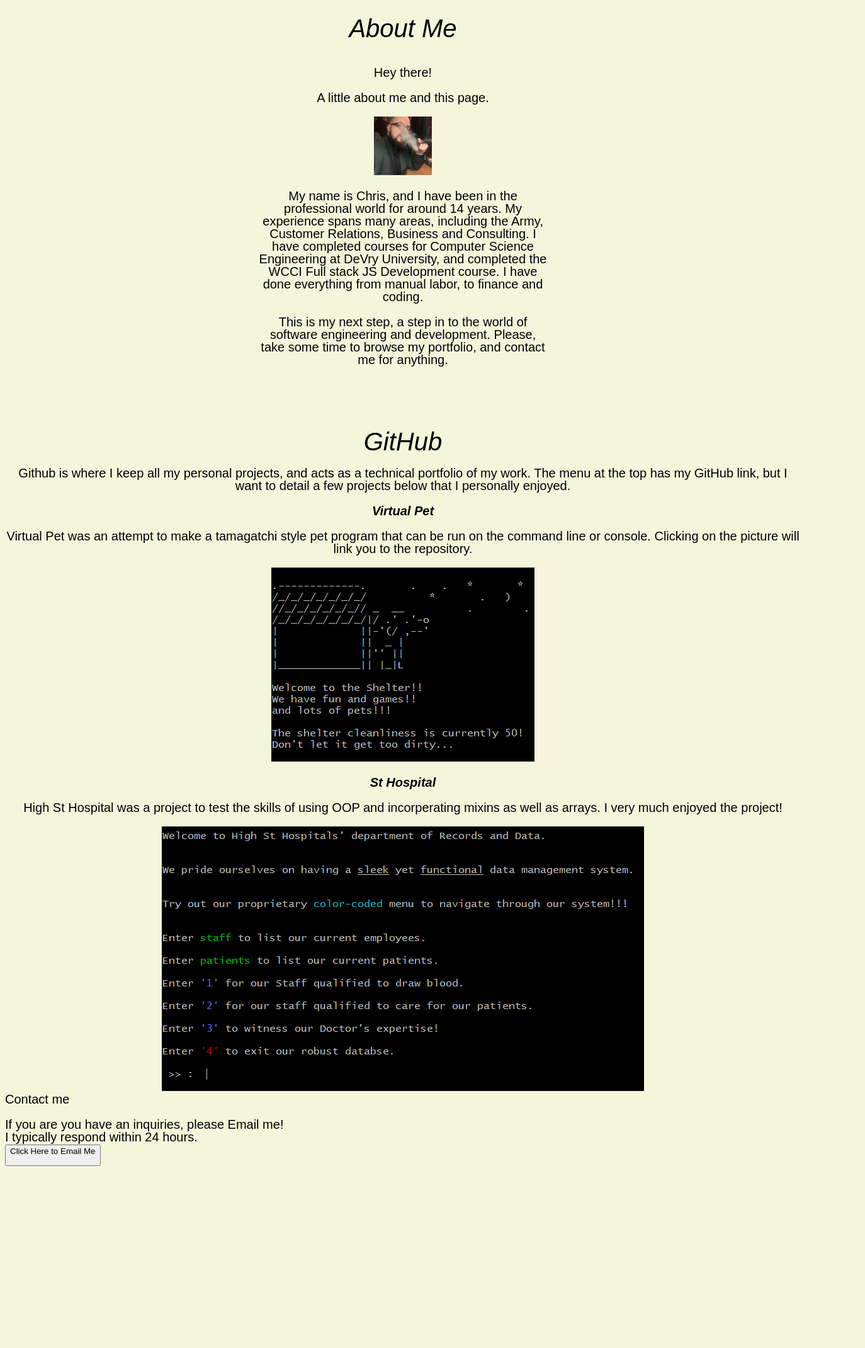
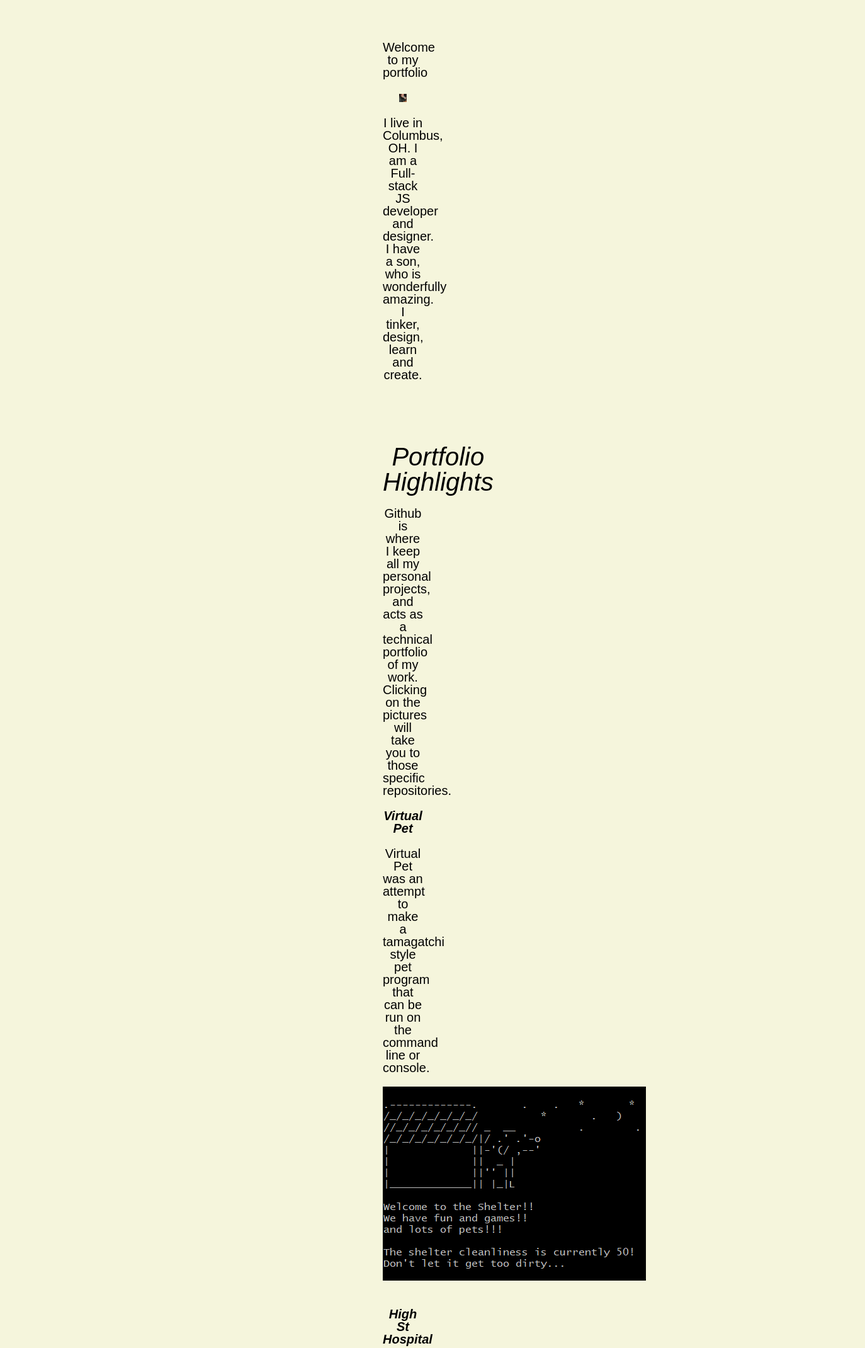
Before and after one commit to Chris-Ross/Chris-Ross.github.io, a plain HTML site: page index.html in a window 1280 px wide. Shown: the part 425-2565 px from the top of the page at 63% size, 1374 px wide, since content can reach past the window. Before the commit the page ends 2296 px from the top, so only its background shows below. Drawn offline with Linux system fonts and the light colour scheme.

Commit message:
Created resume page, submittion form, and formatted page. Still trying to figure out grid

```diff
--- a/index.css
+++ b/index.css
@@ -21,7 +21,7 @@ html {
 
 a {
   text-decoration: none;
-  color: white;
+  color: violet;
 }
 
 a:hover {
@@ -32,8 +32,7 @@ a:hover {
 
 .main-header {
   align-content: center;
-  /* background-color: blueviolet; */
-  /* To enable flexbox on a certain class, it needs to be enabled as below */
+   /* To enable flexbox on a certain class, it needs to be enabled as below */
   display: flex;
   justify-content: space-between;
   margin-bottom: 2rem;
@@ -50,13 +49,16 @@ a:hover {
 .nav__list {
 display: flex;
 list-style-type: none;
--webkit-text-stroke: 0.5px;
--webkit-text-stroke-color: black;
+font-style: bold;
+text-shadow: 0.05rem 0.05rem black;
 }
 
 
 .nav__list-item {
+  /* color: white; */
   margin-right: 0.5rem;
+
+
 }
 
 .nav__list-item:last-child {
@@ -68,6 +70,7 @@ h1 {
   -webkit-text-stroke: 1px;
   -webkit-text-stroke-color: black;
   font-size: 2.5rem;
+  text-shadow: 0.2rem 0.2rem purple
 
 
 }
@@ -104,22 +107,22 @@ h1 {
 }
 
 
-/* This is the CSS for the ABout Me section */
+/* This is the CSS for the articled sections */
 
-.about-me__header {
+/* .about-me__header {
   align-content: center;
   display: flex;
   font-size: 2rem;
   font-style: oblique;
   justify-content: space-around;
-}
+} */
 
 .about-me__article {
   align-content: center;
   text-align: center;
   margin-bottom: 4rem;
-  padding-left: 20rem;
-  padding-right: 20rem;
+  padding-left: 30rem;
+  padding-right: 30rem;
 }
 
 .profile-image {
@@ -132,6 +135,9 @@ h1 {
   /* display: flex; */
   justify-content: space-around;
   text-align: center;
+  margin-bottom: 4rem;
+  padding-left: 30rem;
+  padding-right: 30rem;
 }
 
 .github__header {
@@ -142,8 +148,31 @@ h1 {
   justify-content: space-around;
 }
 
+/* .vp-image {
 
+} */
 
+/* .hsh-linkImage {
+
+} */
+
+.contact {
+  align-content: center;
+  /* display: flex; */
+  justify-content: space-around;
+  text-align: center;
+  margin-bottom: 4rem;
+  padding-left: 30rem;
+  padding-right: 30rem;
+}
+
+.contact__header {
+  align-content: center;
+  display: flex;
+  font-size: 2rem;
+  font-style: oblique;
+  justify-content: space-around;
+}
 
 /* .about-me__header {
   font-size: 2rem;
--- a/index.html
+++ b/index.html
@@ -12,9 +12,9 @@
       <h1><b>Chris Ross</b></h1>
       <nav class="nav">
         <ul class="nav__list">
-          <li class="nav__list-item"><a href="/resume">Home</a></li>
-          <li class="nav__list-item"><a href="/resume">Resume</a></li>
-          <li class="nav__list-item"><a href="/contact">Contact</a></li>
+          <li class="nav__list-item"><a href="/">Home</a></li>
+          <li class="nav__list-item"><a href="/resume.html">Resume</a></li>
+          <li class="nav__list-item"><a href="#contact">Contact</a></li>
           </ul>
         </nav>
 
@@ -33,56 +33,49 @@
         </h2>
       </div>
     <section class="about-me">
-      <Header class="about-me__header">About Me</Header>
+      <!-- <Header class="about-me__header">About Me</Header> -->
       <article class="about-me__article">
-        <p><br>Hey there!</p>
-        <p>A little about me and this page.</p>
+        <p><br>Welcome to my portfolio</p>
+        <!-- <p>A little about me and this page.</p> -->
         <img
           src="Images/profile-pic.jpg"
           alt="Chris Ross"
           class="profile-image"
         />
         <p>
-          My name is Chris, and I have been in the professional world for around
-          14 years. My experience spans many areas, including the Army, Customer
-          Relations, Business and Consulting. I have completed courses for
-          Computer Science Engineering at DeVry University, and completed the
-          WCCI Full stack JS Development course. I have done everything from
-          manual labor, to finance and coding.
+          I live in Columbus, OH. I am a Full-stack JS developer and designer.
+          I have a son, who is wonderfully amazing. I tinker, design, learn and create.
         </p>
-        <p>
+        <!-- <p>
           This is my next step, a step in to the world of software engineering
           and development. Please, take some time to browse my portfolio, and
           contact me for anything.
-        </p>
+        </p> -->
       </article>
     </section>
     <section class="GitHub" #GitHub>
-      <header class="github__header">GitHub</header>
+      <header class="github__header">Portfolio Highlights</header>
       <article>
         <p>
           Github is where I keep all my personal projects, and acts as a
-          technical portfolio of my work. The menu at the top has my GitHub
-          link, but I want to detail a few projects below that I personally
-          enjoyed.
+          technical portfolio of my work. Clicking on the pictures will take you to those specific repositories.
         </p>
         <div class="github__vp"><b><i>Virtual Pet</i></b></div>
         <p>
           Virtual Pet was an attempt to make a tamagatchi style pet program that
-          can be run on the command line or console. Clicking on the picture
-          will link you to the repository.
+          can be run on the command line or console.
         </p>
         <a href="https://github.com/Chris-Ross/virtual-pet" target="_blank" alt="Virtual Pet" class="vp-image">
           <img src="Images/virtual-pet.png" alt="Virtual Pet" />
         </a>
 
-        <b><i><br><br> St Hospital</i></b>
+        <b><i><br><br> High St Hospital</i></b>
         <p>
           High St Hospital was a project to test the skills of using OOP and
           incorperating mixins as well as arrays. I very much enjoyed the
           project!
         </p>
-        <a href="https://github.com/clayton-scherer/highst-hospital" target="_blank" alt="High St Hospital" class="hsh-linkimage">
+        <a href="https://github.com/clayton-scherer/highst-hospital" target="_blank" alt="High St Hospital" class="hsh-linkImage">
         <img
           src="Images/highst-hospital.png"
           alt="High St Hospital"
@@ -92,11 +85,29 @@
       </article>
     </section>
     <section class="contact">
-      <header class="contact__header">Contact me</header>
+      <header class="contact__header" id="contact">Contact me</header>
       <p>
-        If you are you have an inquiries, please Email me! <br> I typically respond within 24 hours.
-        <br> <button onclick="window.location.href='mailto:ChrisJRossJr@gmail.com'" class="contact__email"
-          >Click Here to Email Me
+        If you are you have an inquiries, please Email me at <a href="mailto:chrisjrossjr@gmail.com"> ChrisJRossJr@gmail.com</a>, or submit the form below directly to my email! <br> I typically respond within 24 hours.
+        <br>
+        <form
+        action="mailto:chrisjrossjr@gmail.com?subject=Mail%20Submission%20from%20Portfolio"
+        method="POST"
+        enctype="text/plain"
+        name="EmailForm"
+        class="email-form">
+
+      Your Name:<br>
+      <input type="text" size="20" name="VisitorName"><br><br>
+
+      Your Email:<br>
+      <input type="text" size="20" name="VisitorEmail"><br><br>
+
+      Your Comment:<br>
+      <textarea name="VisitorComment" rows="10" cols="70"></textarea><br><br>
+
+      <input type="submit" value="Email This Form">
+
+      </form>
       </p>
     </section>
     <script></script>
```
Also changed, not shown: resume.html (added).
